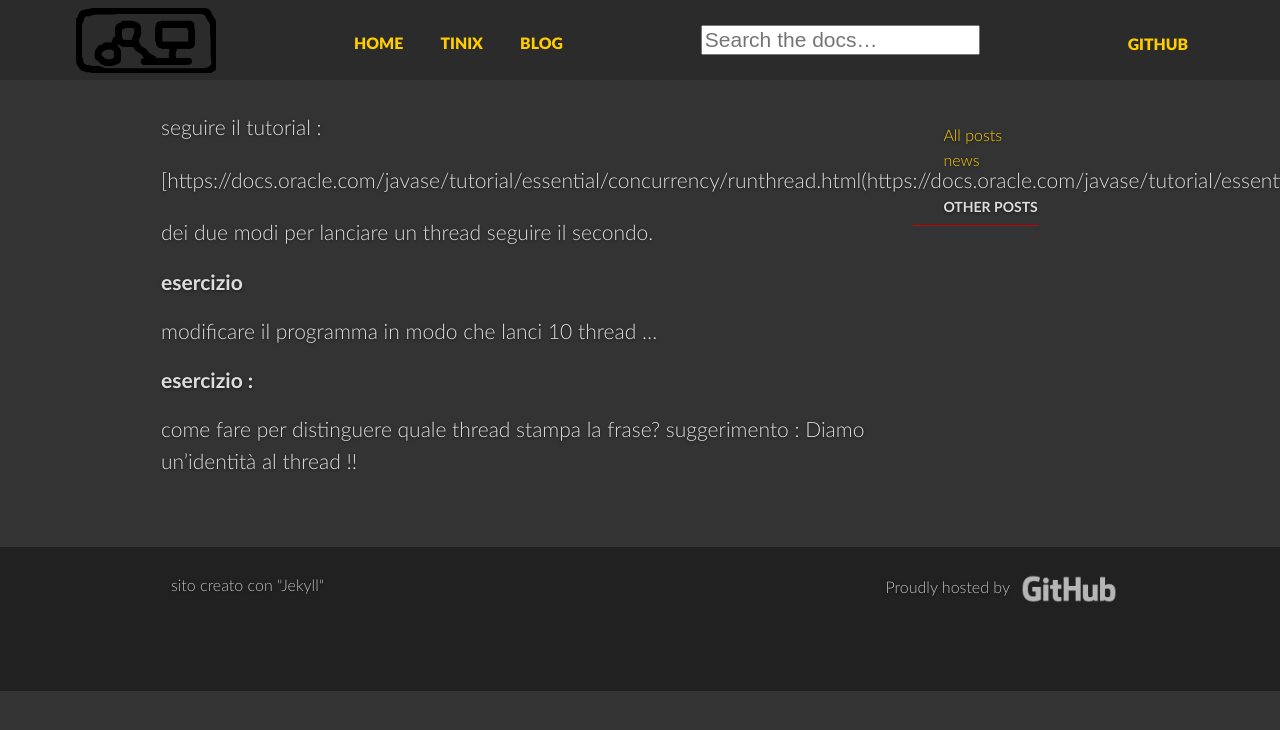
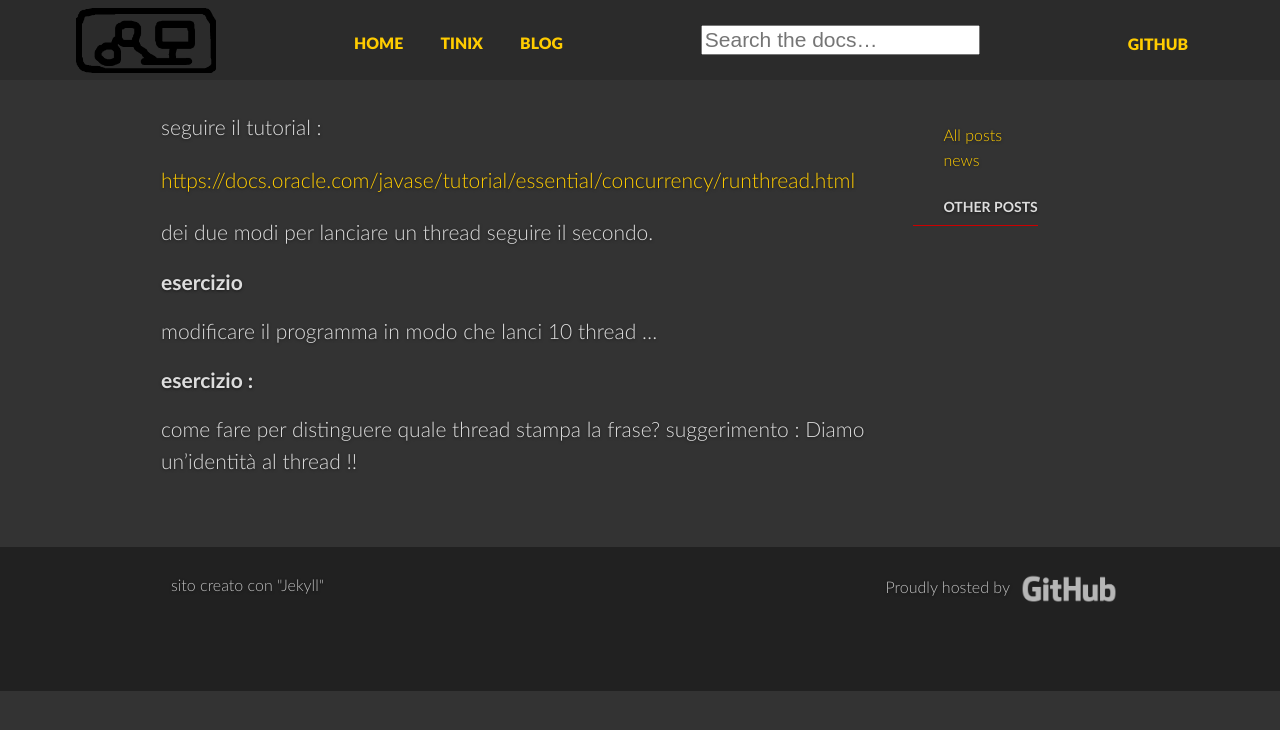
Before and after one commit to pablitocalvo/pablitocalvo.github.io, a Jekyll site: the page built from _posts/2020-01-21-Introduzione-ai-thread-in-java.markdown, in a window 1280 px wide. Shown: the top 730 px of the page. Built offline with Jekyll 4.4.1, drawn with Linux system fonts in a browser that asks for light colours; comment, search, counter and statistics services are not loaded.

Commit message:
Update 2020-01-21-Introduzione-ai-thread-in-java.markdown

```diff
--- a/_posts/2020-01-21-Introduzione-ai-thread-in-java.markdown
+++ b/_posts/2020-01-21-Introduzione-ai-thread-in-java.markdown
@@ -8,7 +8,7 @@ categories: [blog,lezioni, java , thread]
 
 seguire il tutorial :
 
-[https://docs.oracle.com/javase/tutorial/essential/concurrency/runthread.html(https://docs.oracle.com/javase/tutorial/essential/concurrency/runthread.html)
+[https://docs.oracle.com/javase/tutorial/essential/concurrency/runthread.html](https://docs.oracle.com/javase/tutorial/essential/concurrency/runthread.html)
 
 dei due modi per lanciare un thread seguire il secondo.
 
```
